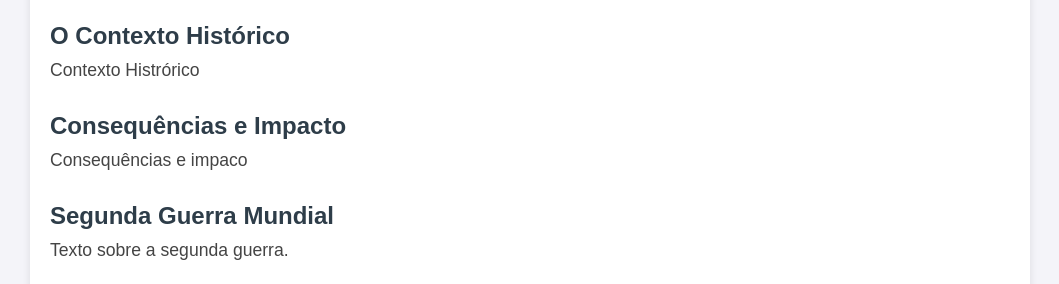
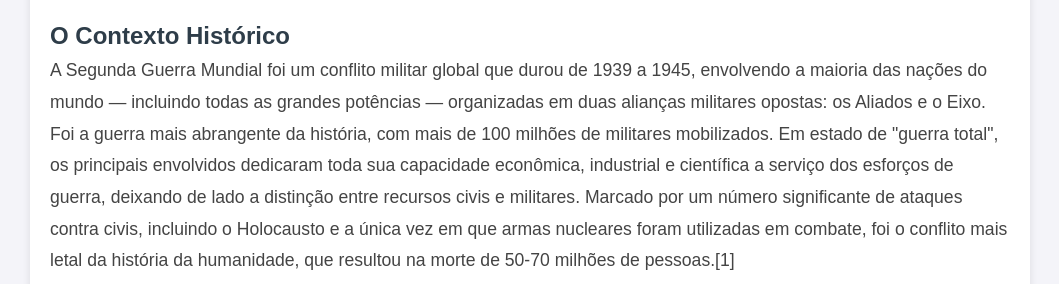
Before and after one commit to vitorsence/Segunda-Guerra-Mundial, a plain HTML site: page index_2Guerra.html in a window 1280 px wide. Shown: the part 145-429 px from the top of the page, without its empty margins (110-1169 px from the left). Drawn offline with Linux system fonts and the light colour scheme.

Commit message:
Update index_2Guerra.html

```diff
--- a/index_2Guerra.html
+++ b/index_2Guerra.html
@@ -18,7 +18,7 @@
 
       <h2>O Contexto Histórico</h2>
       <p class="content">
-       Contexto Histrórico
+       A Segunda Guerra Mundial foi um conflito militar global que durou de 1939 a 1945, envolvendo a maioria das nações do mundo — incluindo todas as grandes potências — organizadas em duas alianças militares opostas: os Aliados e o Eixo. Foi a guerra mais abrangente da história, com mais de 100 milhões de militares mobilizados. Em estado de "guerra total", os principais envolvidos dedicaram toda sua capacidade econômica, industrial e científica a serviço dos esforços de guerra, deixando de lado a distinção entre recursos civis e militares. Marcado por um número significante de ataques contra civis, incluindo o Holocausto e a única vez em que armas nucleares foram utilizadas em combate, foi o conflito mais letal da história da humanidade, que resultou na morte de 50-70 milhões de pessoas.[1]
       </p>
 
       <h2>Consequências e Impacto</h2>
```
